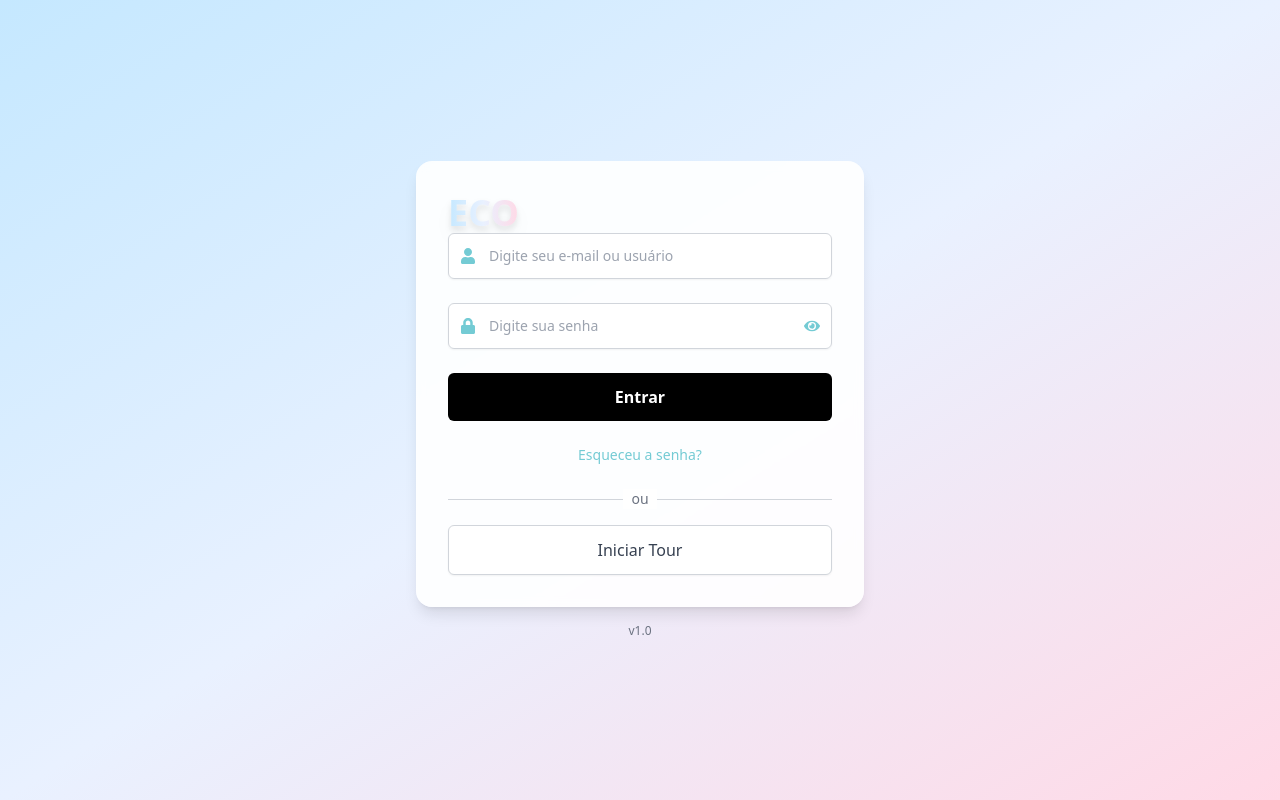
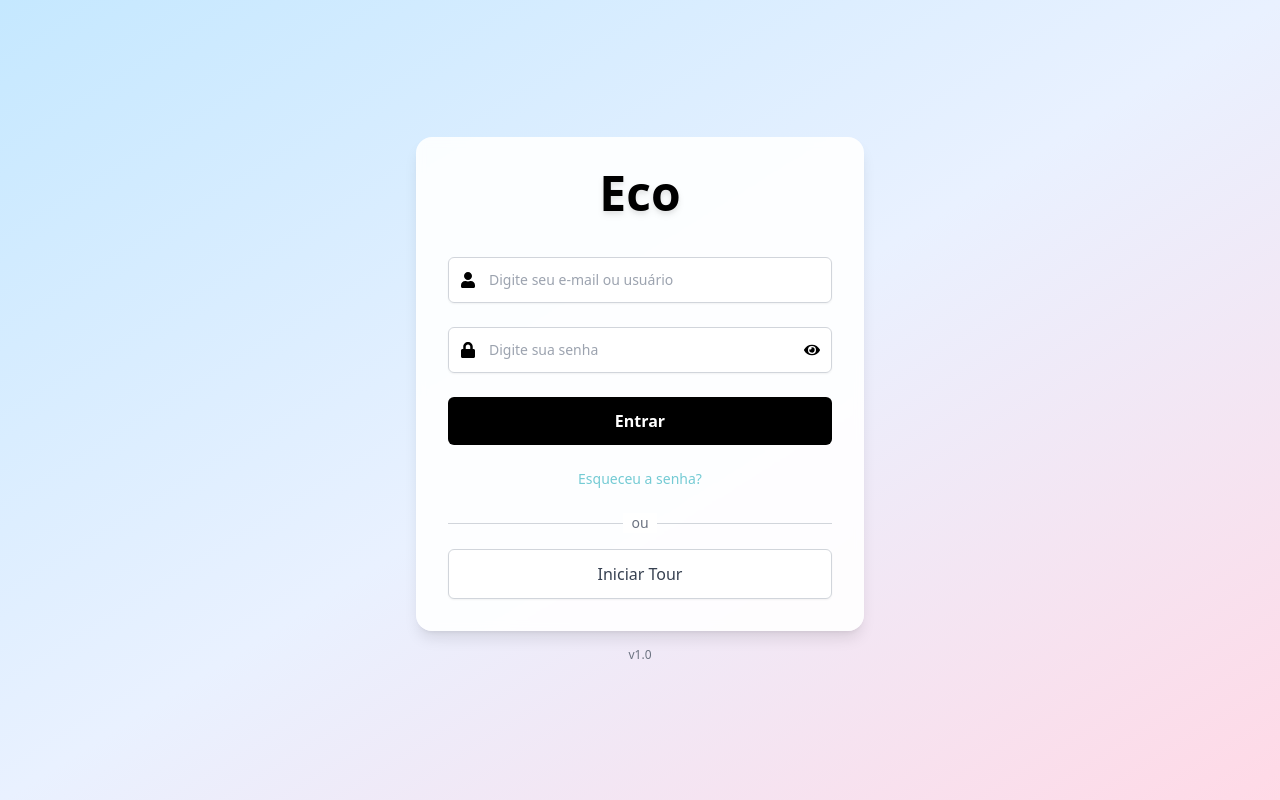
Before and after one commit to Bigajax/ECO, a React (Vite) app: page /login in a window 1280 px wide. Built offline with nearby package versions, Linux system fonts and the light colour scheme; no server answers.

Commit message:
Update LoginPage.tsx

```diff
--- a/src/app/LoginPage.tsx
+++ b/src/app/LoginPage.tsx
@@ -16,14 +16,16 @@ const LoginPage: React.FC = () => {
   const [showPassword, setShowPassword] = useState(false);
   const navigate = useNavigate();
 
-    // Componente da Logo ECO (igual ao da HomePage)
-    const ECOLogo = () => (
-        <span
-            className="text-4xl font-bold bg-gradient-to-r from-[#c5e8ff] via-[#e9f1ff] to-[#ffd9e6] text-transparent bg-clip-text drop-shadow-lg transition-all duration-300 hover:scale-105 hover:text-shadow-2xl cursor-pointer"
-        >
-            ECO
-        </span>
-    );
+  // Componente da Logo ECO (centralizada e preta)
+  const ECOLogo = () => (
+    <div className="flex justify-center mb-10">
+      <span
+        className="text-5xl font-bold drop-shadow-md text-black"
+      >
+        Eco
+      </span>
+    </div>
+  );
 
   useEffect(() => {
     const verifySession = async () => {
@@ -68,11 +70,11 @@ const LoginPage: React.FC = () => {
       className="min-h-screen w-full flex flex-col items-center justify-center bg-gradient-to-br from-[#c5e8ff] via-[#e9f1ff] to-[#ffd9e6] animate-gradient-x p-6"
     >
       <div className="w-full max-w-md bg-white/90 backdrop-blur-sm p-8 rounded-2xl shadow-lg">
-        <ECOLogo /> {/* Use o componente ECOLogo aqui */}
+        <ECOLogo />
         <form onSubmit={handleLogin} className="space-y-6">
           <div className="relative rounded-md shadow-sm">
             <div className="pointer-events-none absolute inset-y-0 left-0 flex items-center pl-3">
-              <FaUser className="text-gray-400" style={{ color: serildaBlue }} />
+              <FaUser className="text-gray-400" style={{ color: 'black' }} /> {/* Alterado para preto */}
             </div>
             <input
               type="email"
@@ -86,7 +88,7 @@ const LoginPage: React.FC = () => {
 
           <div className="relative rounded-md shadow-sm">
             <div className="pointer-events-none absolute inset-y-0 left-0 flex items-center pl-3">
-              <FaLock className="text-gray-400" style={{ color: serildaBlue }} />
+              <FaLock className="text-gray-400" style={{ color: 'black' }} /> {/* Alterado para preto */}
             </div>
             <input
               type={showPassword ? 'text' : 'password'}
@@ -97,7 +99,7 @@ const LoginPage: React.FC = () => {
               className="appearance-none block w-full px-3 py-3 pl-10 text-gray-700 border border-gray-300 rounded-md focus:outline-none focus:ring-indigo-500 focus:border-indigo-500 sm:text-sm"
             />
             <div className="absolute inset-y-0 right-0 flex items-center pr-3 cursor-pointer" onClick={togglePasswordVisibility}>
-              {showPassword ? <FaEyeSlash className="text-gray-400" /> : <FaEye className="text-gray-400" style={{ color: serildaBlue }} />}
+              {showPassword ? <FaEyeSlash className="text-gray-400" /> : <FaEye className="text-gray-400" style={{ color: 'black' }} />} {/* Alterado para preto */}
             </div>
           </div>
 
@@ -107,10 +109,10 @@ const LoginPage: React.FC = () => {
             type="submit"
             disabled={loading}
             className={`w-full py-3 rounded-md text-white font-semibold transition ${
-              loading ? 'bg-gray-400 cursor-not-allowed' : 'bg-black focus:outline-none focus:ring-2 focus:ring-indigo-500 focus:ring-offset-2' // Alterado para preto
+              loading ? 'bg-gray-400 cursor-not-allowed' : 'bg-black focus:outline-none focus:ring-2 focus:ring-indigo-500 focus:ring-offset-2'
             }`}
             style={{
-              backgroundColor: loading ? '#gray-400' :  `linear-gradient(to right, ${serildaBlue}, ${quartzoPink})`,
+              backgroundColor: loading ? '#gray-400' : `linear-gradient(to right, ${serildaBlue}, ${quartzoPink})`,
               color: !loading ? 'white' : undefined,
             }}
           >
```
